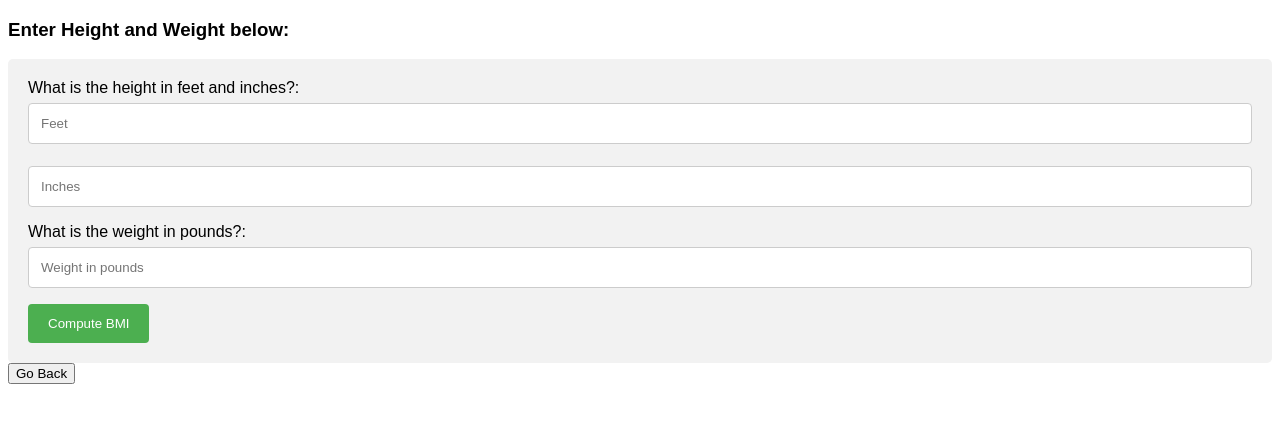
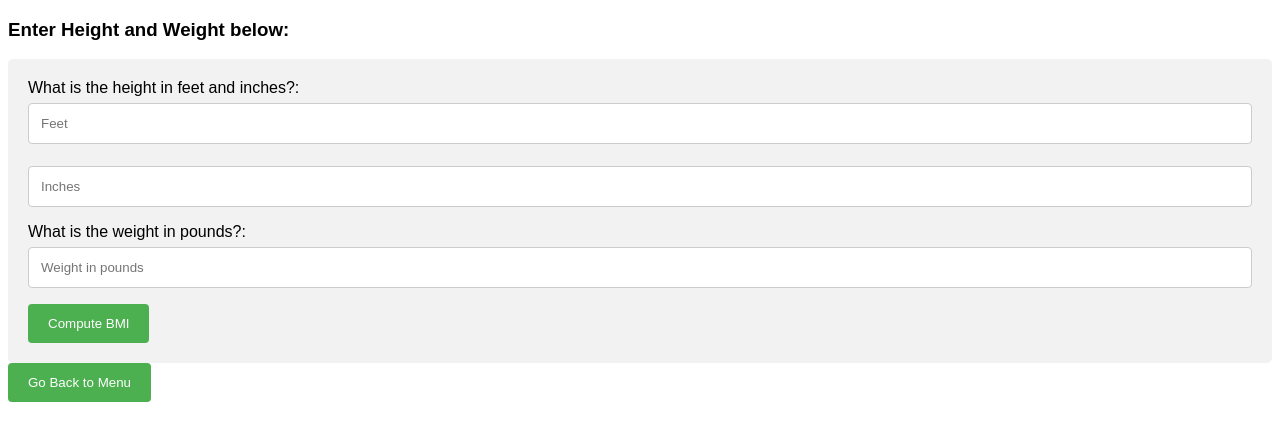
Before and after one commit to BustinArown/ppa-1-sw-testing-qa-spring-2018-team-5, a website: page bmi.html in a window 1280 px wide. Drawn offline with Linux system fonts and the light colour scheme.

Commit message:
Updated html files

```diff
--- a/bmi.html
+++ b/bmi.html
@@ -50,17 +50,13 @@ input[type=submit]:hover {
     <input type="text" id="weight" name="weight" placeholder="Weight in pounds">
 
    <input type="submit" value="Compute BMI">
-
+</div>
+<div>
 </form>
-
+<form action="menu.html" method="POST">
+<input type="submit" value="Go Back to Menu">
+</form>
 </div>
-
-<button onclick="goBack()">Go Back</button>
-<script>
-function goBack() {
-    window.history.back();
-}
-</script>
 
 </body>
 </html>
```
Also changed, not shown: email.html (+5 -7 lines), retire.html (+5 -7 lines), short.html (+5 -7 lines), split.html (+5 -8 lines).
